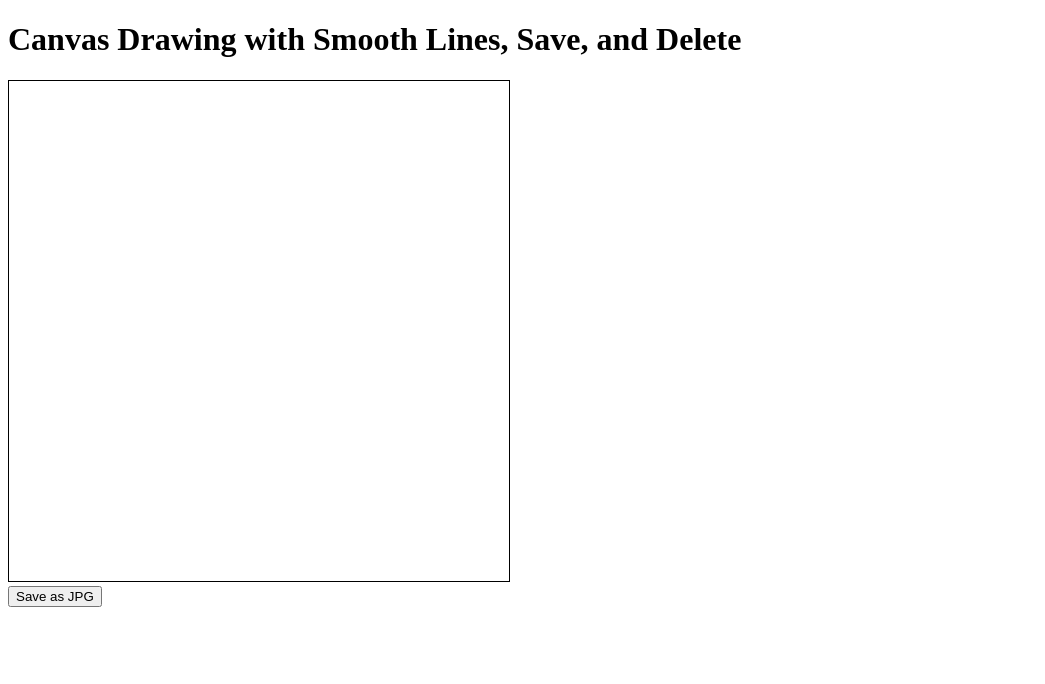
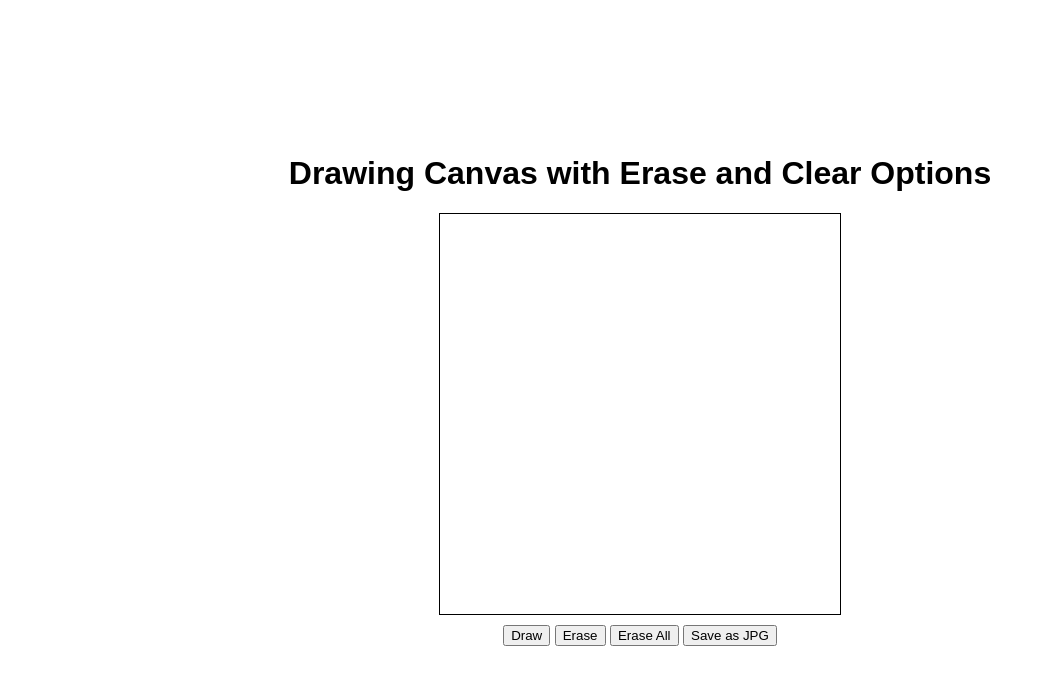
Before and after one commit to nona1379/sketch, a plain HTML site: page index.html in a window 1280 px wide. Shown: the whole page, without its empty margins (0-1045 px from the left). Drawn offline with Linux system fonts and the light colour scheme.

Commit message:
Update index.html

```diff
--- a/index.html
+++ b/index.html
@@ -3,14 +3,27 @@
 <head>
     <meta charset="UTF-8">
     <meta name="viewport" content="width=device-width, initial-scale=1.0">
-    <title>Smooth Drawing Canvas with Save and Delete</title>
+    <title>Drawing Canvas with Erase and Clear Options</title>
     <style>
+        body {
+            display: flex;
+            justify-content: center;
+            align-items: center;
+            flex-direction: column;
+            min-height: 100vh;
+            margin: 0;
+            font-family: Arial, sans-serif;
+        }
         #drawingCanvas {
             border: 1px solid black;
+            margin-bottom: 10px;
+        }
+        #controls {
+            margin-bottom: 20px;
         }
         .outputImageContainer {
-            margin-top: 20px;
             position: relative;
+            margin-bottom: 20px;
         }
         .outputImage {
             display: block;
@@ -27,19 +40,27 @@
     </style>
 </head>
 <body>
-    <h1>Canvas Drawing with Smooth Lines, Save, and Delete</h1>
-    <canvas id="drawingCanvas" width="500" height="500"></canvas>
-    <br>
+    <h1>Drawing Canvas with Erase and Clear Options</h1>
+    <canvas id="drawingCanvas" width="400" height="400"></canvas>
+    <div id="controls">
+        <button id="drawButton">Draw</button>
+        <button id="eraseButton">Erase</button>
+        <button id="eraseAllButton">Erase All</button>
         <button id="saveButton">Save as JPG</button>
+    </div>
     <div id="savedImages"></div>
 
     <script>
         const canvas = document.getElementById("drawingCanvas");
         const ctx = canvas.getContext("2d");
+        const drawButton = document.getElementById("drawButton");
+        const eraseButton = document.getElementById("eraseButton");
+        const eraseAllButton = document.getElementById("eraseAllButton");
         const saveButton = document.getElementById("saveButton");
         const savedImages = document.getElementById("savedImages");
 
         let drawing = false;
+        let mode = "draw";  // Initial mode is "draw"
         let lastX = 0;
         let lastY = 0;
 
@@ -52,7 +73,7 @@
         // Initialize canvas background
         setCanvasBackground();
 
-        // Start drawing
+        // Start drawing or erasing
         canvas.addEventListener("mousedown", (e) => {
             drawing = true;
             const rect = canvas.getBoundingClientRect();
@@ -71,18 +92,37 @@
             const currentX = e.clientX - rect.left;
             const currentY = e.clientY - rect.top;
 
+            if (mode === "draw") {
                 // Draw smooth line
                 ctx.beginPath();
-            ctx.moveTo(lastX, lastY); // Move to previous point
-            ctx.lineTo(currentX, currentY); // Draw to current point
+                ctx.moveTo(lastX, lastY);
+                ctx.lineTo(currentX, currentY);
                 ctx.strokeStyle = "black";
                 ctx.lineWidth = 2;
                 ctx.stroke();
                 ctx.closePath();
+            } else if (mode === "erase") {
+                // Erase part of the canvas
+                ctx.clearRect(currentX - 10, currentY - 10, 20, 20); // Erase with 20x20 rectangle
+            }
 
-            // Update last position
             lastX = currentX;
             lastY = currentY;
+        });
+
+        // Set mode to draw
+        drawButton.addEventListener("click", () => {
+            mode = "draw";
+        });
+
+        // Set mode to erase
+        eraseButton.addEventListener("click", () => {
+            mode = "erase";
+        });
+
+        // Erase all canvas
+        eraseAllButton.addEventListener("click", () => {
+            setCanvasBackground(); // Reset canvas to white background
         });
 
         // Save as JPG and display
```
Lines whose indentation alone changed are shown as unchanged.
